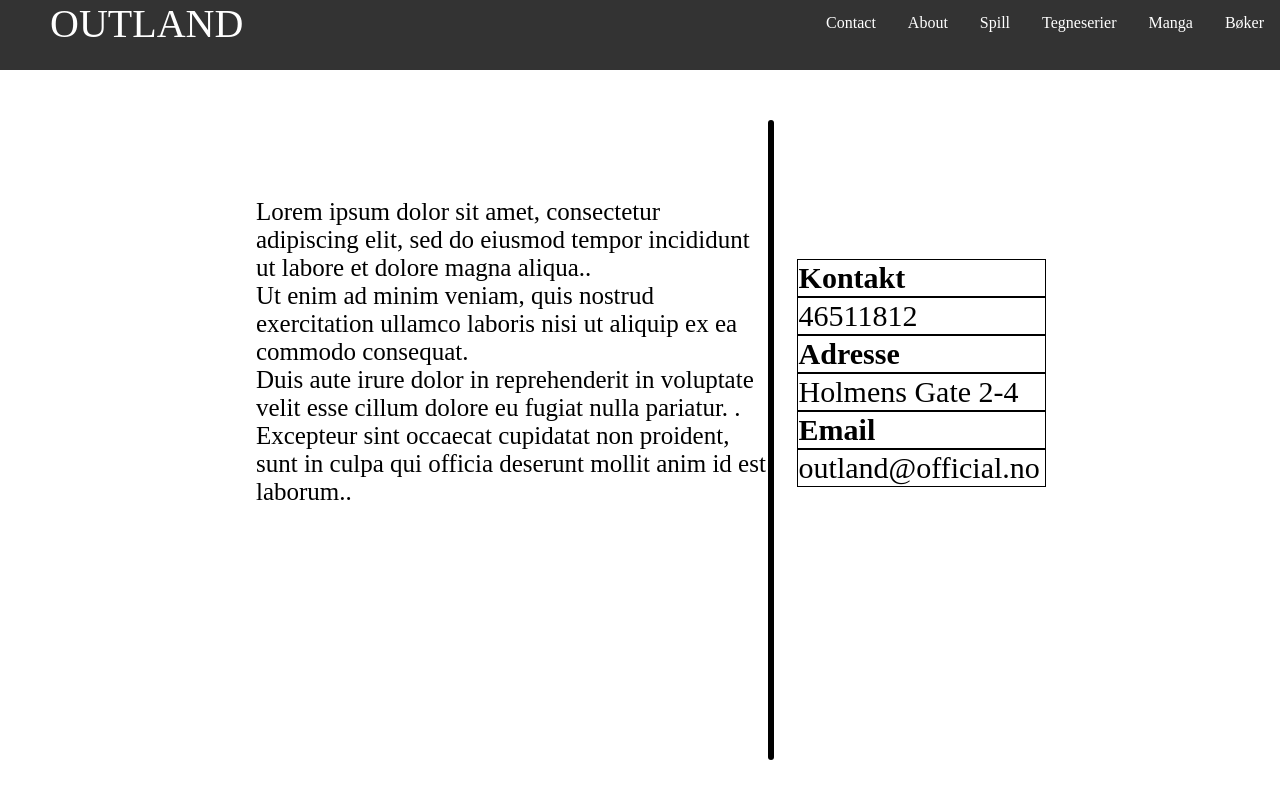
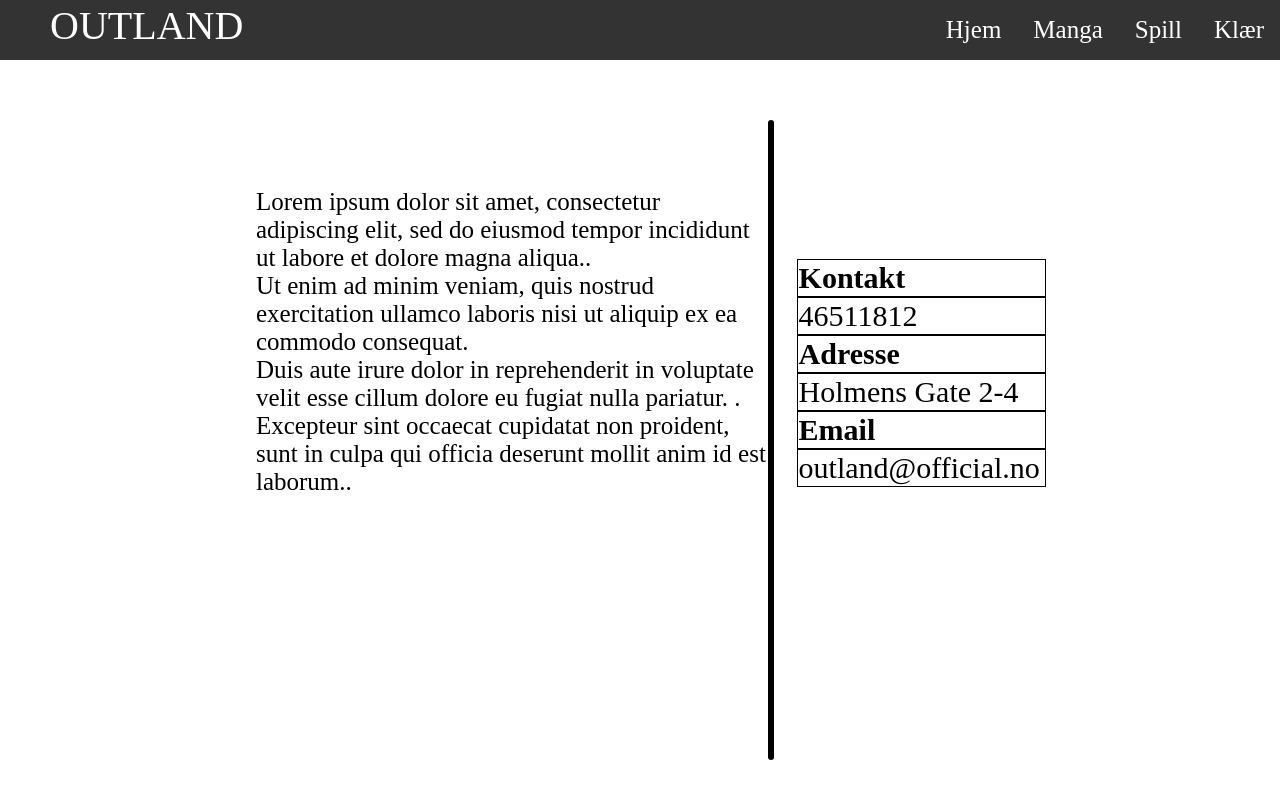
Before and after one commit to aleksandr0910/aleks-og-johan-outland-nettside-, a plain HTML site: page about.html in a window 1280 px wide. Drawn offline with Linux system fonts and the light colour scheme.

Commit message:
forandringer

```diff
--- a/about.html
+++ b/about.html
@@ -1,5 +1,6 @@
 <html lang="en">
 <head>
+    <link rel="stylesheet" href="master.css">
     <meta charset="UTF-8">
     <meta http-equiv="X-UA-Compatible" content="IE=edge">
     <meta name="viewport" content="width=device-width, initial-scale=1.0">
@@ -10,12 +11,10 @@
         <div id="navbar">
         <ul>
             <label class="logo"> OUTLAND</label>
-            <li><a href=>Bøker</a></li>
+            <li><a href="merch.html">Klær</a></li>
+            <li><a href="spill.html">Spill</a></li>
             <li><a href="manga.html">Manga</a></li>
-            <li><a href="">Tegneserier</a></li>
-            <li><a href="">Spill</a></li>
-            <li><a href="">About</a></li>
-            <li><a href="">Contact</a></li>
+            <li><a href="index.html">Hjem</a></li>
     </ul>
 </div>
     <div id="aboutTxt">
@@ -44,59 +43,6 @@
 }
 
 
-ul{
-
-list-style-type: none;
-margin: 0;
-padding: 0;
-overflow: hidden;
-background-color: #333;
-height: 70px;
-position: -webkit-sticky; /* Safari */
-position: sticky;
-top: 0;
-
-
-
-}
-
-.logo{
-font-size: 30pt;
-color:white;
-margin-left: 50px;
-
-}
-
-li{
-float: right;
-}
-
-li a{
-
-
-display: block;
-color: white;
-text-align: center;
-padding: 14px 16px;
-text-decoration: none;
-
-}
-
-::-webkit-scrollbar{
-width: 12px;
-}
-
-::-webkit-scrollbar-track{
-box-shadow: inset 0 0 8px grey;
-border-radius: 15px;
-}
-::-webkit-scrollbar-thumb{
-background: black;
-}
-::-webkit-scrollbar-thumb:hover{
-background: rgb(92, 90, 85);
-border-radius: 15px;
-}
 
 /*------------------------------------------------*/
 
--- a/master.css
+++ b/master.css
@@ -22,26 +22,32 @@ ul{
     list-style-type: none;
 margin: 0;
 padding: 0;
-  overflow: hidden;
-  background-color: #333;
-  height: 70px;
-  position: -webkit-sticky; /* Safari */
-  position: sticky;
+background-color: rgb(0,0,0,0.8);
+height: 60px;
+position: -webkit-sticky;
+display: flexbox;
+width: 100%;
+
 top: 0;
+left: auto  ;
+right: auto;
+align-content: center;
 
 
 
 }
 
 .logo{
+
 font-size: 30pt;
 color:white;
 margin-left: 50px;
-
+margin-top: 0.5%;
 }
 
 li{
 float: right;
+font-size: 25px;
 }
 
 li a{
@@ -75,7 +81,6 @@ li a:hover{
 border-radius: 15px;
 
 }
-
 
 /*Anbefalt */
 
@@ -259,16 +264,16 @@ img{
 }
 #naruto{
 
-    margin-left:800px;
+    margin-left:850px;
 }
 
 #kunder{
-    margin-left:950px;
+    margin-left:1000px;
 
 }
 
 #meldingommanga{
-    margin-left:970px;
+    margin-left:1000px;
 }
 
 .linje{
```
Also changed, not shown: index.html (+8 -3 lines), manga.html (+2 -2 lines), spill.html (+3 -1 lines), img/katsuki.jfif (added), img/killua.jfif (added), img/otaku.jpg (added). Lines whose indentation alone changed are shown as unchanged.
